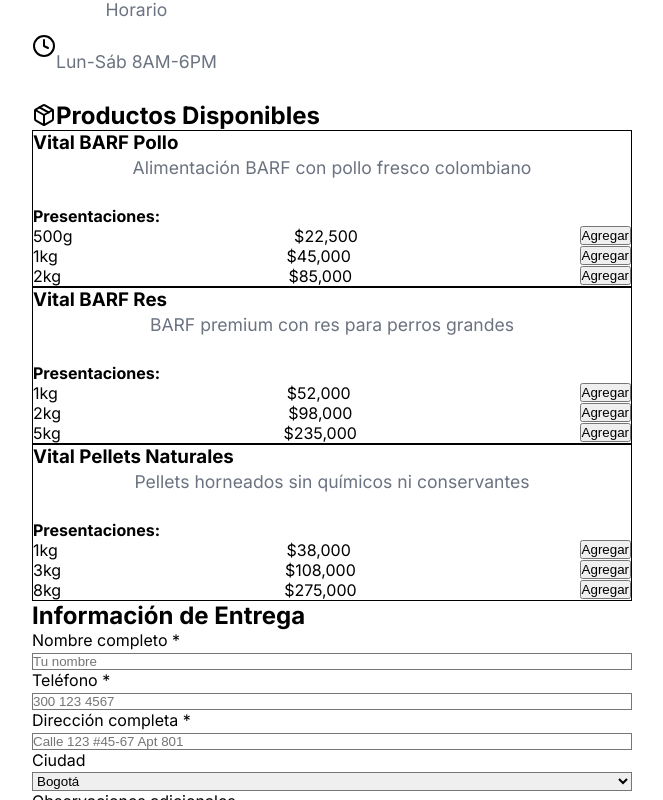
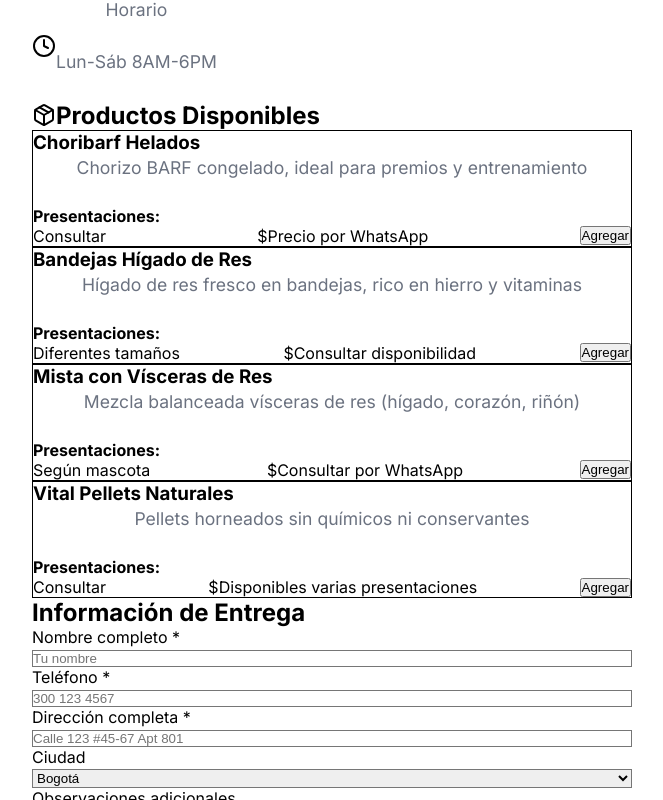
Before and after one commit to richibeja/raizelmanadabook, a Next.js app: page /hacer-pedido in a window 1280 px wide. Shown: the part 730-1530 px from the top of the page, without its empty margins (308-971 px from the left). Built offline with nearby package versions, Linux system fonts and the light colour scheme.

Commit message:
Checkpoint before follow-up message
Co-authored-by: richardbejarano52 <richardbejarano52@gmail.com>

```diff
--- a/app/hacer-pedido/page.tsx
+++ b/app/hacer-pedido/page.tsx
@@ -6,38 +6,41 @@ import Footer from './Footer';
 import { Calculator, MessageCircle, Package, MapPin, Clock } from 'lucide-react';
 import '../globals.css';
 
-// Productos Raízel para pedidos
+// Productos BARF Raízel reales para pedidos
 const productosRaizel = [
   {
-    id: 'vital-barf-pollo',
-    name: 'Vital BARF Pollo',
-    price: 45000,
+    id: 'choribarf-helados',
+    name: 'Choribarf Helados',
+    price: 0,
     presentaciones: [
-      { peso: '500g', precio: 22500 },
-      { peso: '1kg', precio: 45000 },
-      { peso: '2kg', precio: 85000 }
+      { peso: 'Consultar', precio: 'Precio por WhatsApp' }
     ],
-    descripcion: 'Alimentación BARF con pollo fresco colombiano'
+    descripcion: 'Chorizo BARF congelado, ideal para premios y entrenamiento'
   },
   {
-    id: 'vital-barf-res',
-    name: 'Vital BARF Res',
-    price: 52000,
+    id: 'bandejas-higado-res',
+    name: 'Bandejas Hígado de Res',
+    price: 0,
     presentaciones: [
-      { peso: '1kg', precio: 52000 },
-      { peso: '2kg', precio: 98000 },
-      { peso: '5kg', precio: 235000 }
+      { peso: 'Diferentes tamaños', precio: 'Consultar disponibilidad' }
     ],
-    descripcion: 'BARF premium con res para perros grandes'
+    descripcion: 'Hígado de res fresco en bandejas, rico en hierro y vitaminas'
+  },
+  {
+    id: 'mista-visceras-res',
+    name: 'Mista con Vísceras de Res',
+    price: 0,
+    presentaciones: [
+      { peso: 'Según mascota', precio: 'Consultar por WhatsApp' }
+    ],
+    descripcion: 'Mezcla balanceada vísceras de res (hígado, corazón, riñón)'
   },
   {
     id: 'vital-pellets',
     name: 'Vital Pellets Naturales',
-    price: 38000,
+    price: 0,
     presentaciones: [
-      { peso: '1kg', precio: 38000 },
-      { peso: '3kg', precio: 108000 },
-      { peso: '8kg', precio: 275000 }
+      { peso: 'Consultar', precio: 'Disponibles varias presentaciones' }
     ],
     descripcion: 'Pellets horneados sin químicos ni conservantes'
   }
```
